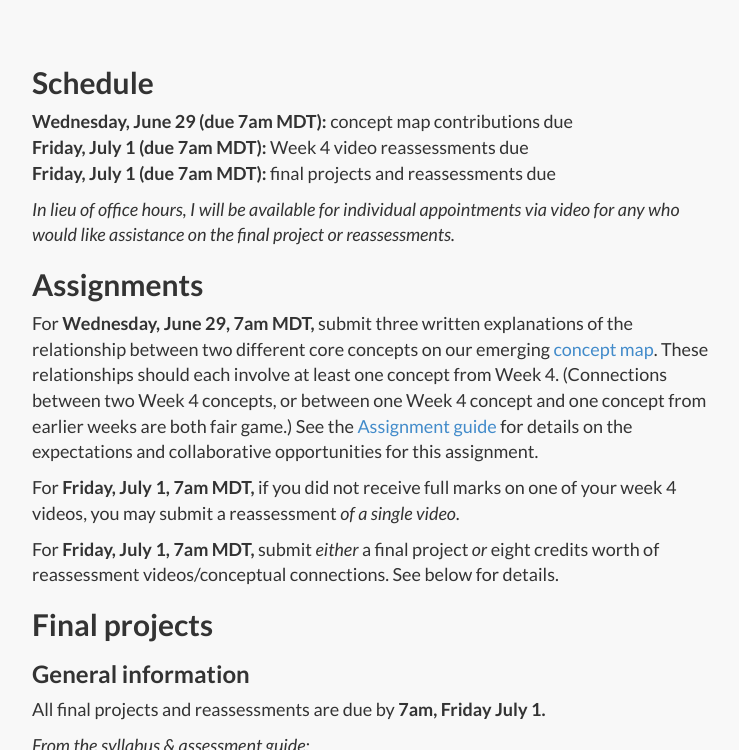
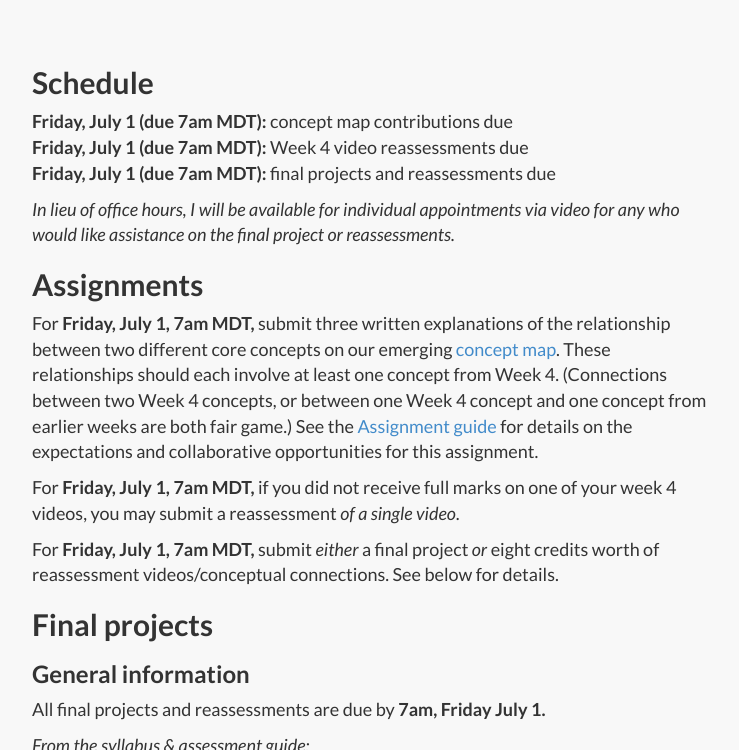
Before and after one commit to kshaffer/cognition, a Jekyll site: the page built from week5.md, in a window 1280 px wide and 900 px high, scrolled down 620 px, cut to the strip 150-900 px from the top of the window. Shown: the whole strip, without its empty margins (268-1007 px from the left). Built offline with Jekyll 4.4.1, drawn with Linux system fonts in a browser that asks for light colours; nearby versions of some CDN libraries; library files that are not in the unit come from our copies.

Commit message:
fixed due dates

```diff
--- a/week5.md
+++ b/week5.md
@@ -7,7 +7,7 @@ image: water.jpg
 
 ## Schedule
 
-**Wednesday, June 29 (due 7am MDT):** concept map contributions due
+**Friday, July 1 (due 7am MDT):** concept map contributions due
 **Friday, July 1 (due 7am MDT):** Week 4 video reassessments due
 **Friday, July 1 (due 7am MDT):** final projects and reassessments due
 
@@ -15,7 +15,7 @@ image: water.jpg
 
 ## Assignments
 
-For **Wednesday, June 29, 7am MDT,** submit three written explanations of the relationship between two different core concepts on our emerging [concept map](https://prezi.com/ntsoqg1f9m7i/music-cognition/). These relationships should each involve at least one concept from Week 4. (Connections between two Week 4 concepts, or between one Week 4 concept and one concept from earlier weeks are both fair game.) See the [Assignment guide](/assessments/) for details on the expectations and collaborative opportunities for this assignment.
+For **Friday, July 1, 7am MDT,** submit three written explanations of the relationship between two different core concepts on our emerging [concept map](https://prezi.com/ntsoqg1f9m7i/music-cognition/). These relationships should each involve at least one concept from Week 4. (Connections between two Week 4 concepts, or between one Week 4 concept and one concept from earlier weeks are both fair game.) See the [Assignment guide](/assessments/) for details on the expectations and collaborative opportunities for this assignment.
 
 For **Friday, July 1, 7am MDT,** if you did not receive full marks on one of your week 4 videos, you may submit a reassessment *of a single video*.
 
```
